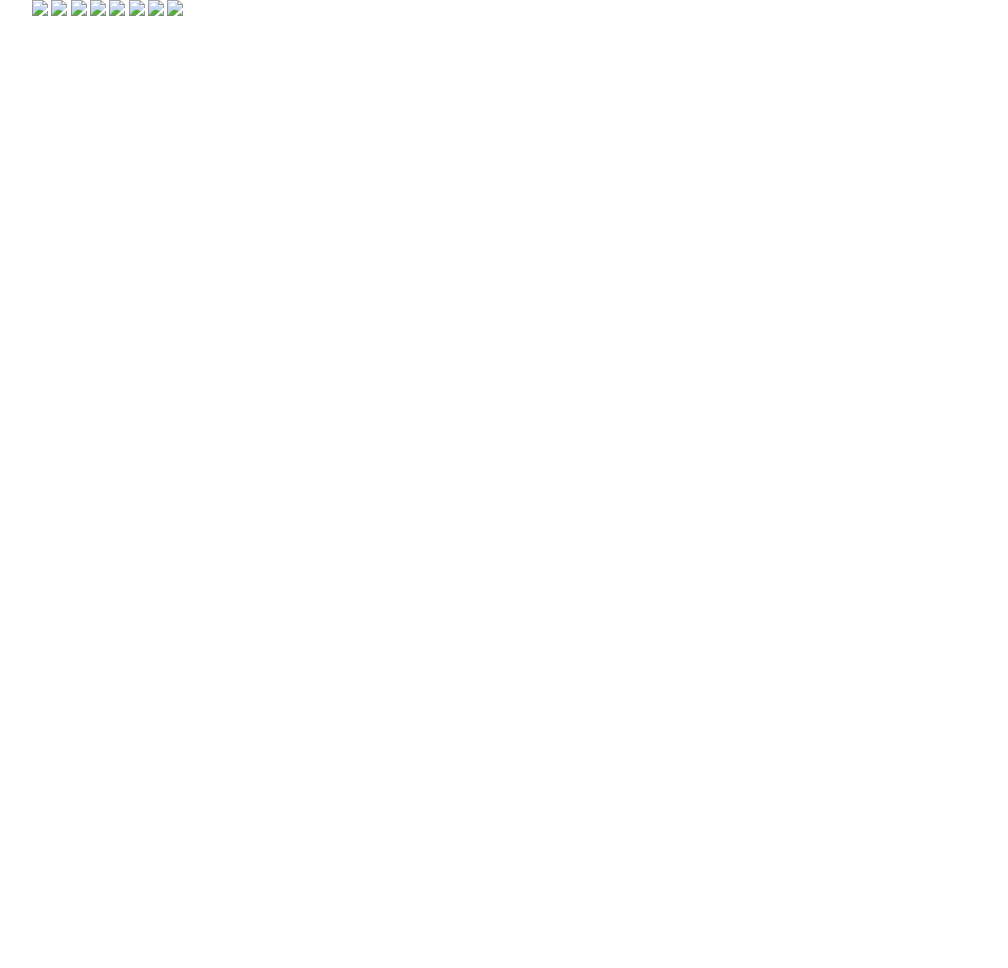
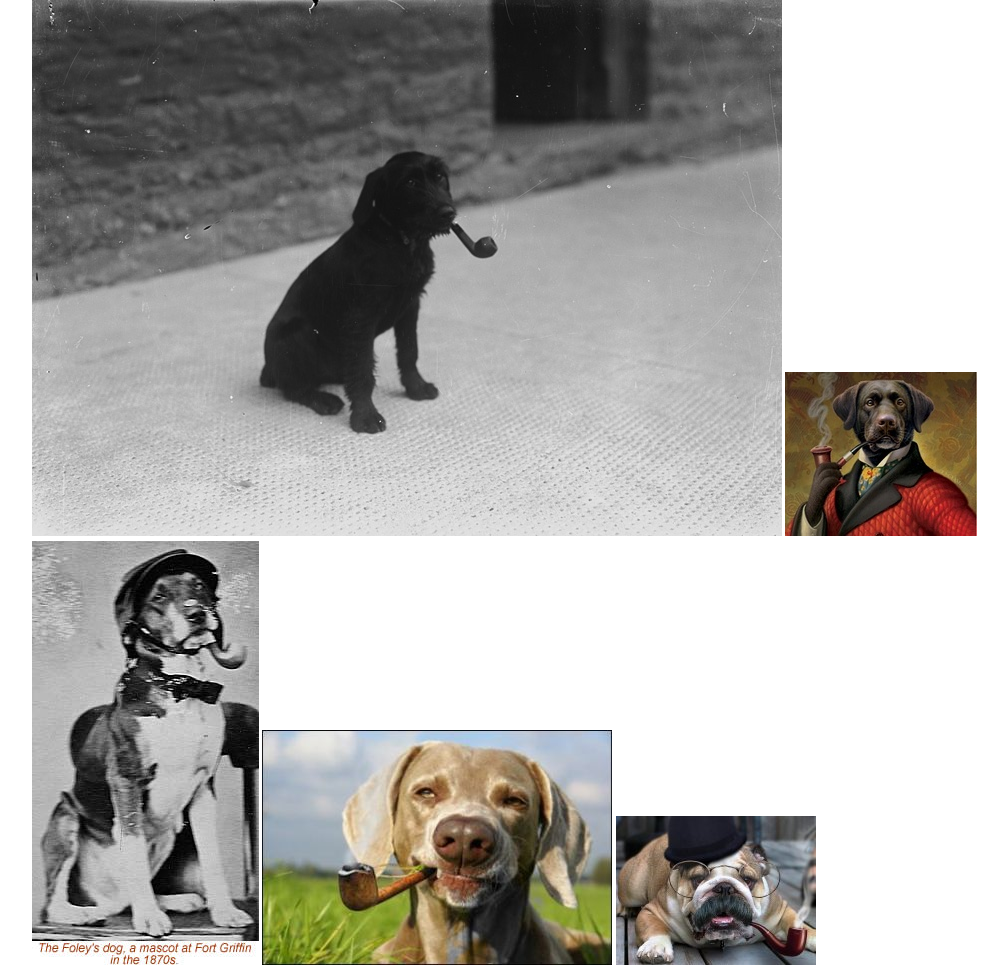
Before and after one commit to huwr/huwr.github.io, a plain HTML site: page pipes.html in a window 1280 px wide. Shown: the top 968 px of the page, without its empty margins (133-1141 px from the left). Before the commit the page ends 800 px from the top, so only its background shows below. Drawn offline with Linux system fonts and the light colour scheme.

Commit message:
pipes properly

```diff
--- a/pipes.html
+++ b/pipes.html
@@ -22,14 +22,14 @@
 <body>
   <div class="container">
 
-    <img src="pics/dog_smoking_pipe_1.jpg"/>
-    <img src="pics/dog_smoking_pipe_2.jpg"/>
-    <img src="pics/dog_smoking_pipe_3.jpg"/>
-    <img src="pics/dog_smoking_pipe_4.jpg"/>
-    <img src="pics/dog_smoking_pipe_5.jpg"/>
-    <img src="pics/dog_smoking_pipe_6.jpg"/>
-    <img src="pics/dog_smoking_pipe_7.jpg"/>
-    <img src="pics/dog_smoking_pipe_8.jpg"/>
+    <img src="pics/pipes/dog_smoking_pipe_1.jpg"/>
+    <img src="pics/pipes/dog_smoking_pipe_2.jpg"/>
+    <img src="pics/pipes/dog_smoking_pipe_3.jpg"/>
+    <img src="pics/pipes/dog_smoking_pipe_4.jpg"/>
+    <img src="pics/pipes/dog_smoking_pipe_5.jpg"/>
+    <img src="pics/pipes/dog_smoking_pipe_6.jpg"/>
+    <img src="pics/pipes/dog_smoking_pipe_7.jpg"/>
+    <img src="pics/pipes/dog_smoking_pipe_8.jpg"/>
   </div>
 </body>
 </html>
```
